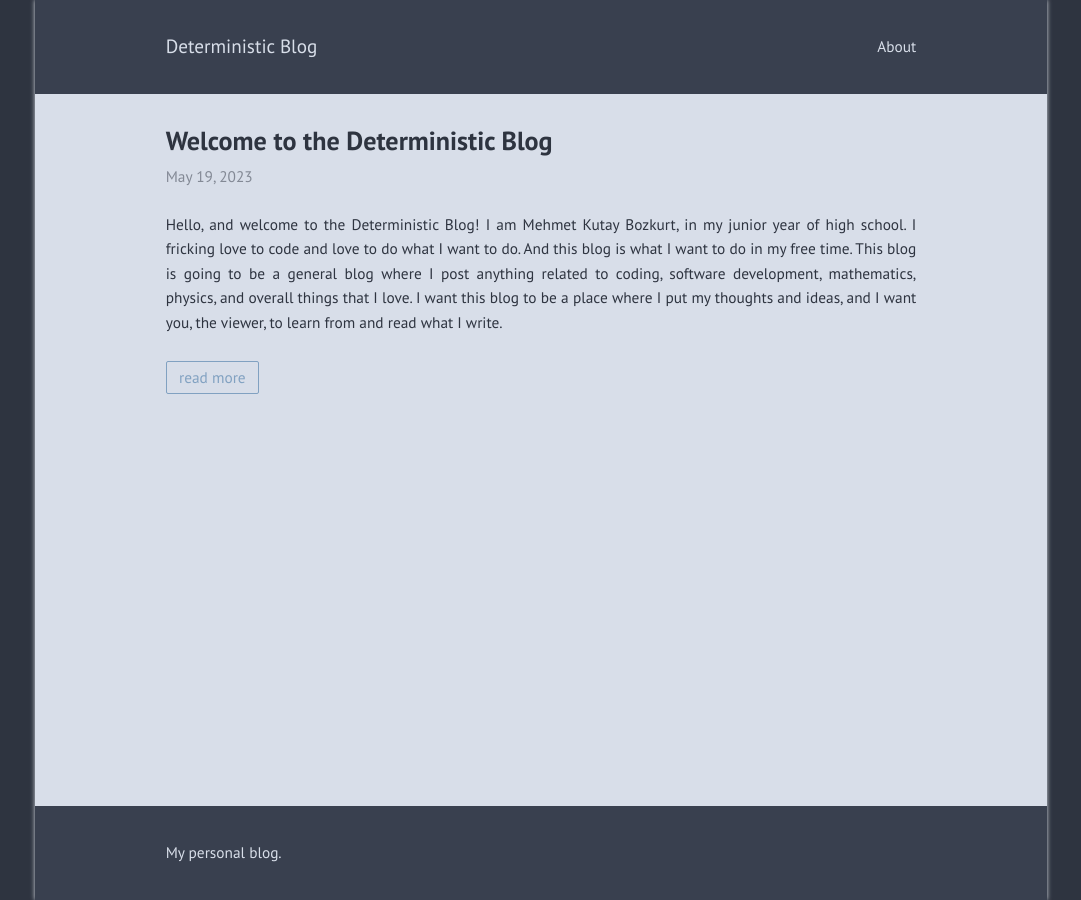
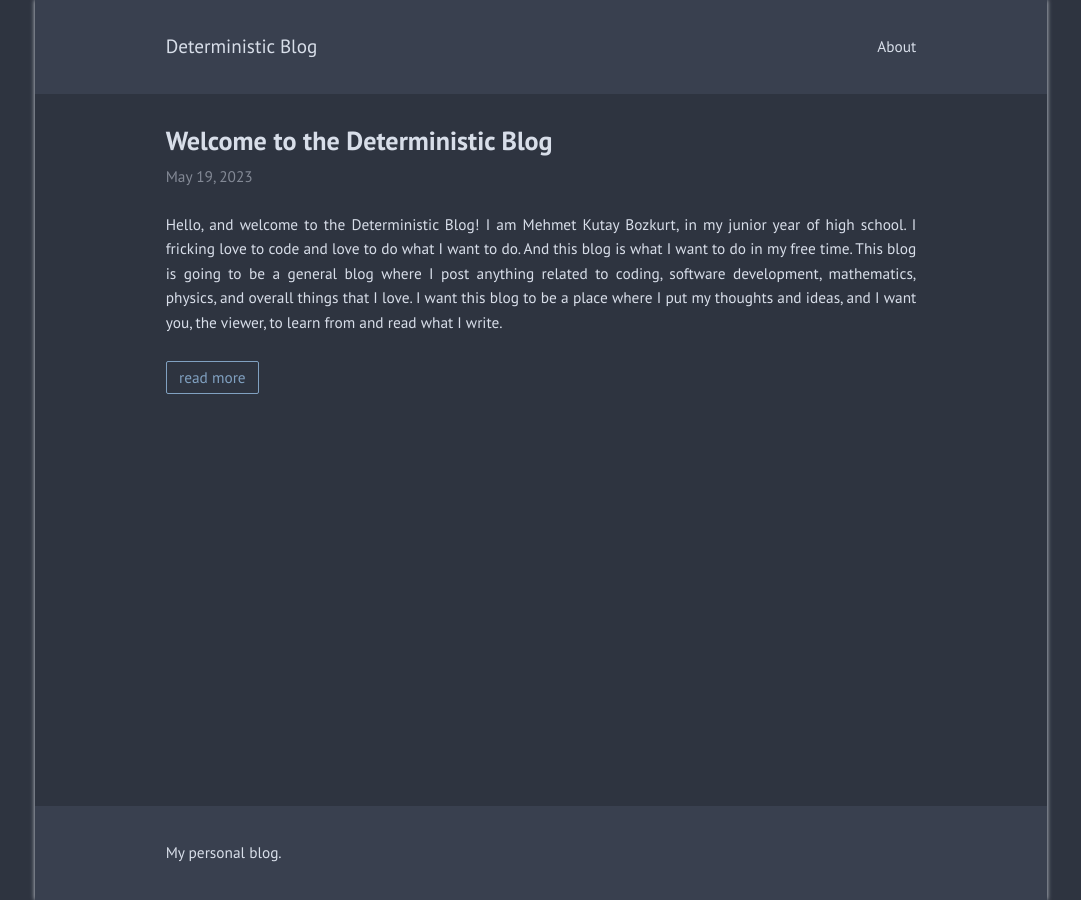
Before and after one commit to mkutay/deterministic-blog-old, a Jekyll site: the page built from index.html, in a window 1280 px wide. Shown: the whole page, without its empty margins (99-1180 px from the left). Built offline with Jekyll 4.4.1, drawn with Linux system fonts in a browser that asks for light colours.

Commit message:
theme changer does not fucking work

```diff
--- /dev/null
+++ b/_includes/menu-navbar.html
@@ -0,0 +1,11 @@
+<nav>
+{%- for item in include.menu -%}
+  {%- assign node = site.pages | where: "name", item.file | first -%}
+  {%- assign url = item.url | default: node.url -%}
+  {%- assign title = item.title | default: node.title -%}
+  <a href="{{ url | relative_url }}" {% if url == page.url %}class="selected"{% endif %}>
+    {{ title }}
+  </a>
+{%- endfor -%}
+<!-- <button id="change-theme-btn"><i class="fas fa-sun"></i></button> -->
+</nav>
--- a/_layouts/default.html
+++ b/_layouts/default.html
@@ -6,6 +6,10 @@
 <meta name="author" content="{{ page.author | default: site.author | escape }}">
 <meta name="generator" content="Jekyll v{{ jekyll.version }}">
 <link rel="canonical" href="{{ page.url | absolute_url }}">
+
+<!-- <link rel="stylesheet" href="https://cdnjs.cloudflare.com/ajax/libs/font-awesome/4.7.0/css/font-awesome.min.css"> -->
+<!-- <link rel="stylesheet" href="/assets/css/mode.scss"> -->
+
 {% if site.show_frame %}
 <link rel="stylesheet" href="{{ "/assets/css/frame.css" | relative_url }}">
 {% else %}
@@ -29,7 +33,8 @@
 
 <header>
   <a href="{{ "/" | relative_url }}" class="title">{{ site.title | escape }}</a>
-  {% include menu.html menu=pages %}
+  {% include menu-navbar.html menu=pages %}
+  <!-- <script src="/assets/js/main.js"></script> -->
 </header>
 
 {{ content }}
@@ -37,7 +42,7 @@
 {% if site.external %}
 <footer>
   <div>{{ site.description | default: site.title }}</div>
-  {% include menu.html menu=site.external %}
+  {% include menu-footer.html menu=site.external %}
 </footer>
 {% endif %}
 
--- a/_sass/basic.sass
+++ b/_sass/basic.sass
@@ -1,6 +1,6 @@
 body
-  background: $nord4
-  color: $nord0
+  background: $nord0
+  color: $nord4
   font-family: $font-family
   font-weight: $font-weight
   font-size: $font-size
@@ -11,10 +11,9 @@
   -webkit-font-smoothing: antialiased
   -moz-osx-font-smoothing: grayscale
 
-@media (prefers-color-scheme: dark)
-  body
-    background: $nord0
-    color: $nord4
+@media (prefers-color-scheme: light)
+  background: $nord4
+  color: $nord0
 
 h1, h2, h3, h4, h5, h6
   font-weight: $heading-weight
--- /dev/null
+++ b/assets/css/mode.scss
@@ -0,0 +1,48 @@
+.menu {
+    user-select: none;
+    -ms-user-select: none;
+    -webkit-user-select: none;
+
+    a#mode {
+      float: left;
+      left: 8px;
+      top: 6px;
+      position: relative;
+      clear: both;
+      -webkit-transform: scale(1, 1);
+      transform: scale(1, 1);
+      opacity: 0.7;
+      z-index: 1;
+      &:hover {
+        cursor: pointer;
+        opacity: 1;
+      }
+      &:active {
+        -webkit-transform: scale(0.9, 0.9);
+        transform: scale(0.9, 0.9);
+      }
+      .mode-moon {
+        display: block;
+        line {
+          stroke: $black;
+          fill: none;
+        }
+
+        circle {
+          fill: $black;
+          stroke: $black;
+        }
+      }
+      .mode-sunny {
+        display: none;
+        line {
+          stroke: $dark-white;
+          fill: none;
+        }
+        circle {
+          fill: none;
+          stroke: $dark-white;
+        }
+      }
+    }
+}
```
Also changed, not shown: assets/js/main.js (+13 -3 lines), _includes/menu-footer.html (renamed from _includes/menu.html), assets/css/frame.sass (line endings or trailing spaces).
